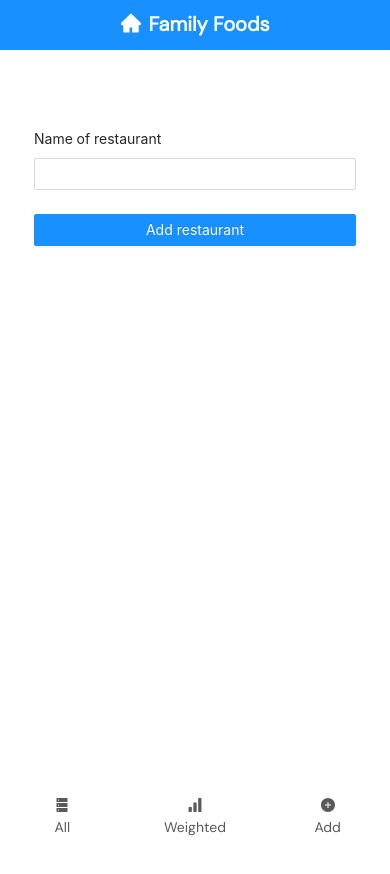
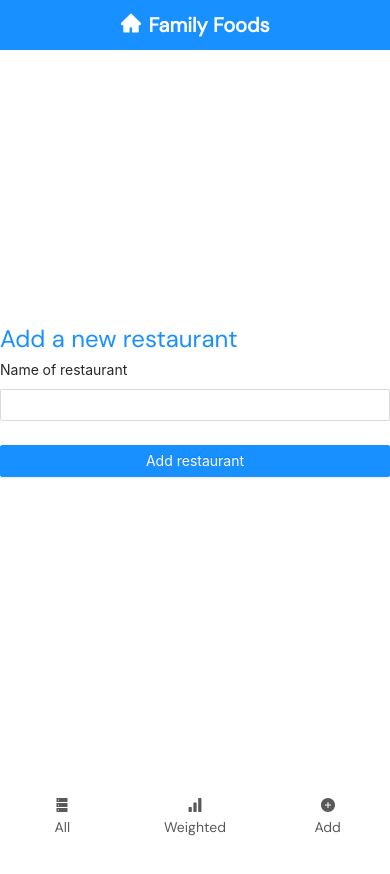
Before and after one commit to jaidharosenblatt/familyfoods, a React (Create React App) app in the folder client/: page /add in a window 390 px wide. Shown: the top 874 px of the page. After the commit the page ends 844 px from the top, so only its background shows below. Built offline with nearby package versions, Linux system fonts and the light colour scheme; no server answers.

Commit message:
moved add restaurant to centered card and cleaned up styling

```diff
--- a/client/src/App.css
+++ b/client/src/App.css
@@ -10,8 +10,17 @@ p {
 
 h1 {
   margin-bottom: 0;
+  line-height: 1;
+  color: #1890ff;
+  font-size: 24px;
+  font-family: "DM Sans";
+}
+
+h2 {
+  margin-bottom: 0;
+  line-height: 1;
   color: #595959;
-  font-size: 20px;
+  font-size: 16px;
   font-family: "DM Sans";
 }
 
@@ -32,6 +41,6 @@ h1 {
 
 @media only screen and (max-width: 500px) {
   .navbar-container {
-    margin: 60px 10px;
+    padding: 60px 10px;
   }
 }
--- a/client/src/api/endpoints/restaurant.js
+++ b/client/src/api/endpoints/restaurant.js
@@ -33,6 +33,5 @@ export async function getMoreRestaurants(limit, skip) {
  */
 export async function createRestaurant(name) {
   let { data } = await client.post("/restaurants", { name });
-  console.log(data);
   return data;
 }
--- a/client/src/components/centered-card/centered.css
+++ b/client/src/components/centered-card/centered.css
@@ -21,7 +21,4 @@
   .page-card .ant-card-body {
     padding: 0px;
   }
-  .page-card {
-    padding: 0px;
-  }
 }
--- a/client/src/components/restaurants/RestaurantCard.js
+++ b/client/src/components/restaurants/RestaurantCard.js
@@ -6,9 +6,10 @@ import { StarFilled, CarFilled, EnvironmentFilled } from "@ant-design/icons";
  * Render a Restaurant into a card
  * Iterates through icons map to determine properties to display
  * @param {Restaurant} restaurant
+ * @param {Boolean} hideCard render restaurant without the card
  * @returns {JSX}
  */
-const RestaurantCard = ({ restaurant }) => {
+const RestaurantCard = ({ restaurant, hideCard }) => {
   // Map restaurant properties to an icon
   const icons = {
     duration: <CarFilled />,
@@ -17,10 +18,10 @@ const RestaurantCard = ({ restaurant }) => {
   };
 
   const fields = Object.keys(restaurant);
-  return (
-    <Card>
+  const cardContent = (
+    <>
       <div className="card-header">
-        <h1>{restaurant.name}</h1>
+        <h2>{restaurant.name}</h2>
       </div>
       <Space>
         {fields.map((field, i) => {
@@ -35,8 +36,14 @@ const RestaurantCard = ({ restaurant }) => {
           return null;
         })}
       </Space>
-    </Card>
+    </>
   );
+
+  if (hideCard) {
+    return cardContent;
+  }
+
+  return <Card>{cardContent}</Card>;
 };
 
 export default RestaurantCard;
--- a/client/src/pages/AddRestaurant.js
+++ b/client/src/pages/AddRestaurant.js
@@ -2,6 +2,7 @@ import React, { useState } from "react";
 import { Form, Input, Button, Space } from "antd";
 import API from "../api/API";
 import RestaurantCard from "../components/restaurants/RestaurantCard";
+import CenteredCard from "../components/centered-card/CenteredCard";
 
 /**
  * Form for adding a restaurant to the DB
@@ -25,7 +26,18 @@ const AddRestaurant = () => {
   };
 
   return (
-    <div>
+    <CenteredCard>
+      {restaurant ? (
+        <Space direction="vertical" style={{ width: "100vh", maxWidth: 450 }}>
+          <h1>New restaurant! </h1>
+          <RestaurantCard hideCard restaurant={restaurant} />
+          <Button type="primary" block onClick={() => setRestaurant(undefined)}>
+            Add another restaurant
+          </Button>
+        </Space>
+      ) : (
+        <Space direction="vertical">
+          <h1>Add a new restaurant</h1>
           <Form layout="vertical" onFinish={onFinish} requiredMark={false}>
             <Form.Item
               validateStatus={error ? "error" : "validating"}
@@ -41,14 +53,9 @@ const AddRestaurant = () => {
               </Button>
             </Form.Item>
           </Form>
-
-      {restaurant && (
-        <Space direction="vertical" style={{ width: "100%" }}>
-          <h1>New restaurant! </h1>
-          <RestaurantCard restaurant={restaurant} />
         </Space>
       )}
-    </div>
+    </CenteredCard>
   );
 };
 
```
Lines whose indentation alone changed are shown as unchanged.
